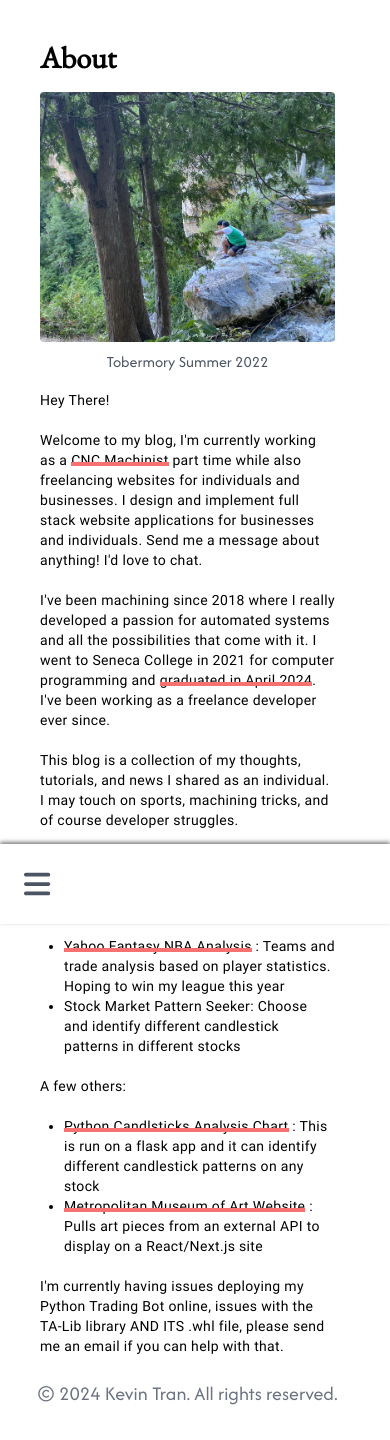
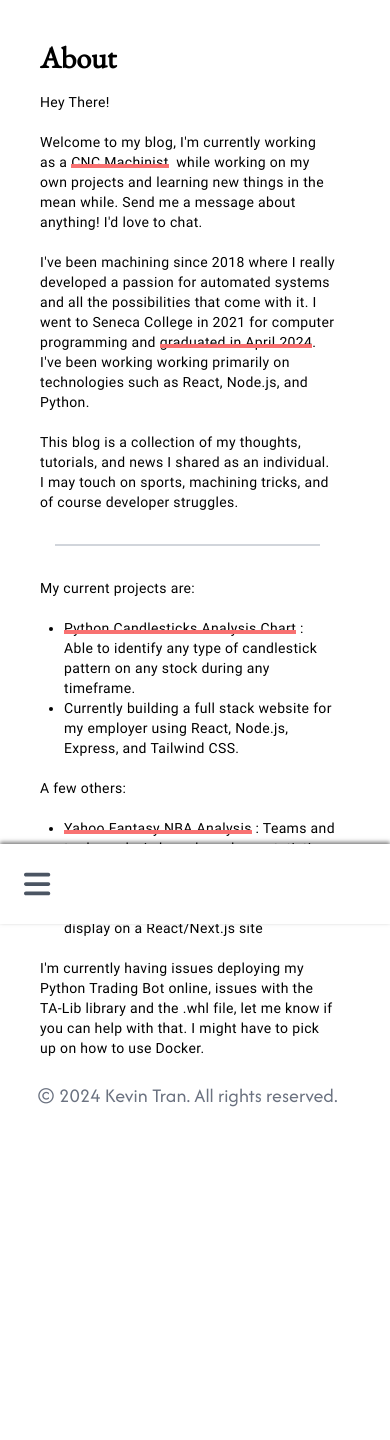
Before and after one commit to kevintine/personal_website, a React (Create React App) app: page /about in a window 390 px wide. After the commit the page ends 1142 px from the top, so only its background shows below. Built offline with nearby package versions, Linux system fonts and the light colour scheme.

Commit message:
updated content and added loader

```diff
--- a/package.json
+++ b/package.json
@@ -19,6 +19,7 @@
     "react-router-dom": "^6.24.0",
     "react-scripts": "5.0.1",
     "react-scroll": "^1.9.0",
+    "react-spinners": "^0.15.0",
     "redux": "^5.0.1",
     "styled-components": "^6.1.11",
     "twin.macro": "^3.4.1",
--- a/src/pages/page3.js
+++ b/src/pages/page3.js
@@ -1,6 +1,7 @@
 import React, { useEffect, useState } from "react";
 import { motion } from "framer-motion";
 import Footer from "../components/Footer";
+import SquareLoader from 'react-spinners/SquareLoader';
 
 function Page3() {
   const [blogs, setBlogs] = useState([]);
@@ -67,7 +68,9 @@ function Page3() {
           </h1>
 
           {loading ? (
-            <p>Loading blogs...</p>
+            <div className="fixed inset-0 flex items-center justify-center bg-white">
+              <SquareLoader color="#ff2b2b" size={10} />
+            </div>
           ) : error ? (
             <p>Error: {error}</p>
           ) : (
--- a/src/pages/page4.js
+++ b/src/pages/page4.js
@@ -21,7 +21,7 @@ function Page4() {
         >
           About
         </h1>
-        <div className="w-full mb-4 md:mb-6">
+        {/* <div className="w-full mb-4 md:mb-6">
           <img
             src={main}
             alt="Welcome Banner"
@@ -33,7 +33,7 @@ function Page4() {
           >
             Tobermory Summer 2022
           </p>
-        </div>
+        </div> */}
         <p
           style={{ fontFamily: 'Roboto, sans-serif' }}
           className="text-left tracking-wide text-sm md:text-lg"
@@ -52,8 +52,7 @@ function Page4() {
               <span className="absolute left-0 bottom-1 w-0 h-1 bg-red-400 w-full opacity-700"></span>
             </span>
           </a>
-          &nbsp;part time while also freelancing websites for
-          individuals and businesses. I design and implement full stack website applications for businesses and individuals.
+          &nbsp; while working on my own projects and learning new things in the mean while.
           Send me a message about anything! I'd love to chat. <br/><br/>
 
           I've been machining since 2018 where I really developed a passion for automated systems and all the possibilities
@@ -70,7 +69,7 @@ function Page4() {
             </span>
           </a>
           . I've been working
-          as a freelance developer ever since.  <br/><br/>
+          working primarily on technologies such as React, Node.js, and Python.  <br/><br/>
 
           This blog is a collection of my thoughts, tutorials, and news I shared as an individual. I may touch on
           sports, machining tricks, and of course developer struggles.
@@ -87,6 +86,29 @@ function Page4() {
           <ul className="list-disc ml-6">
             <li>
               <a
+                href="https://github.com/kevintine/Python-Trading-Bot"
+                target="_blank"
+                rel="noopener noreferrer"
+                className="relative text-black hover:text-black group"
+              >
+                <span className="relative inline-block">
+                  Python Candlesticks Analysis Chart
+                  <span className="absolute left-0 bottom-1 w-0 h-1 bg-red-400 w-full opacity-700"></span>
+                </span>
+              </a>
+              &nbsp;: Able to identify any type of candlestick pattern on any stock during any timeframe.
+            </li>
+            <li>
+              Currently building a full stack website for my employer using React, Node.js, Express, and Tailwind CSS.
+            </li>
+          </ul>
+
+          <br/>
+          A few others:<br/><br/>
+
+          <ul className="list-disc ml-6">
+            <li>
+              <a
                 href="https://github.com/kevintine/Fantasy-BBall-App"
                 target="_blank"
                 rel="noopener noreferrer"
@@ -97,28 +119,7 @@ function Page4() {
                   <span className="absolute left-0 bottom-1 w-0 h-1 bg-red-400 w-full opacity-700"></span>
                 </span>
               </a>
-              &nbsp;: Teams and trade analysis based on player statistics. Hoping to win my league this year
-            </li>
-            <li>Stock Market Pattern Seeker: Choose and identify different candlestick patterns in different stocks</li>
-          </ul>
-
-          <br/>
-          A few others:<br/><br/>
-
-          <ul className="list-disc ml-6">
-            <li>
-              <a
-                href="https://github.com/kevintine/Python-Trading-Bot"
-                target="_blank"
-                rel="noopener noreferrer"
-                className="relative text-black hover:text-black group"
-              >
-                <span className="relative inline-block">
-                  Python Candlsticks Analysis Chart
-                  <span className="absolute left-0 bottom-1 w-0 h-1 bg-red-400 w-full opacity-700"></span>
-                </span>
-              </a>
-              &nbsp;: This is run on a flask app and it can identify different candlestick patterns on any stock
+              &nbsp;: Teams and trade analysis based on player statistics. Hoping to win my league this year.
             </li>
             <li>
               <a
@@ -137,7 +138,7 @@ function Page4() {
           </ul>
 
           <br/>
-          I'm currently having issues deploying my Python Trading Bot online, issues with the TA-Lib library AND ITS .whl file, please send me an email if you can help with that.
+          I'm currently having issues deploying my Python Trading Bot online, issues with the TA-Lib library and the .whl file, let me know if you can help with that. I might have to pick up on how to use Docker.
         </p>
       </motion.div>
 
```
Also changed, not shown: 1 other file (tests, documents, lock files or other folders).
